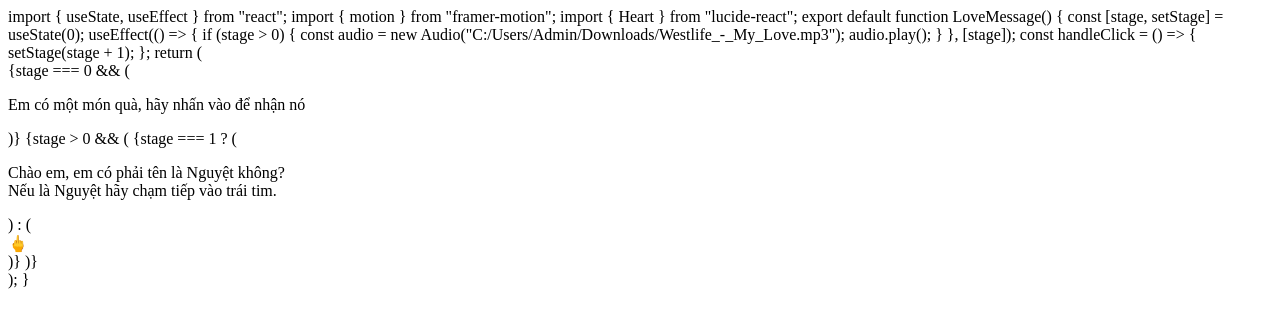
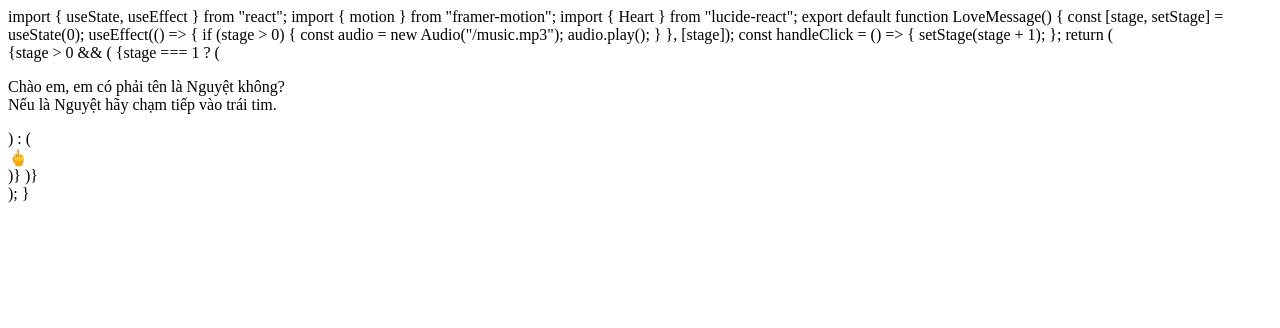
Before and after one commit to congtonthang99/FORNGUYET, a plain HTML site: page index.html in a window 1280 px wide. Drawn offline with Linux system fonts and the light colour scheme.

Commit message:
Update index.html

```diff
--- a/index.html
+++ b/index.html
@@ -7,7 +7,7 @@ export default function LoveMessage() {
 
   useEffect(() => {
     if (stage > 0) {
-      const audio = new Audio("C:/Users/Admin/Downloads/Westlife_-_My_Love.mp3");
+      const audio = new Audio("/music.mp3");
       audio.play();
     }
   }, [stage]);
@@ -17,13 +17,10 @@ export default function LoveMessage() {
   };
 
   return (
-    <div className="flex items-center justify-center min-h-screen bg-gray-900 text-white">
-      {stage === 0 && (
-        <p className="text-lg cursor-pointer" onClick={handleClick}>
-          Em có một món quà, hãy nhấn vào để nhận nó
-        </p>
-      )}
-
+    <div
+      className="flex items-center justify-center min-h-screen bg-gray-900 text-white"
+      onClick={stage === 0 ? handleClick : undefined}
+    >
       {stage > 0 && (
         <motion.div
           initial={{ scale: 0 }}
```
